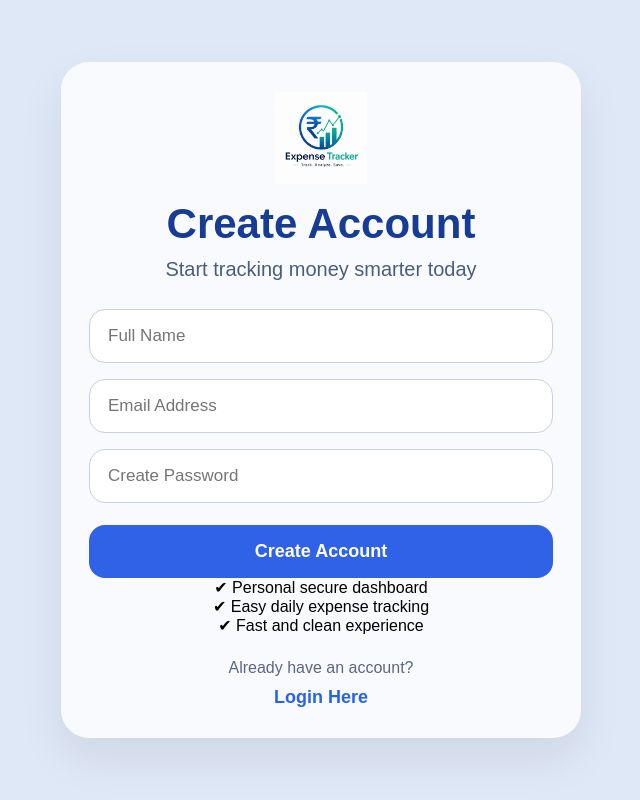
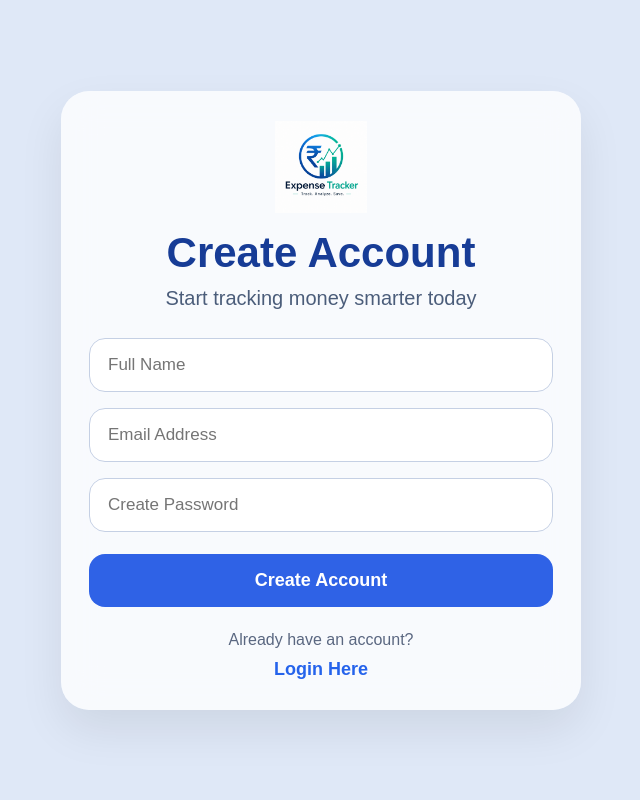
Before and after one commit to RavinKIT/Personal-Expense-Tracker, a Flask app: page /register in a window 1280 px wide. Shown: the whole page, without its empty margins (319-959 px from the left). Run offline with Flask 3, Linux system fonts and the light colour scheme.

Commit message:
Updated dashboard and register page
Removed feature descriptions from the registration page.

```diff
--- a/templates/register.html
+++ b/templates/register.html
@@ -47,12 +47,6 @@ required>
 
 </form>
 
-<div class="features">
-<p>✔ Personal secure dashboard</p>
-<p>✔ Easy daily expense tracking</p>
-<p>✔ Fast and clean experience</p>
-</div>
-
 <p class="small-text">Already have an account?</p>
 <a href="/login" class="link-btn">Login Here</a>
 
```
